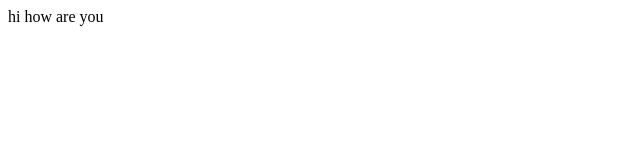
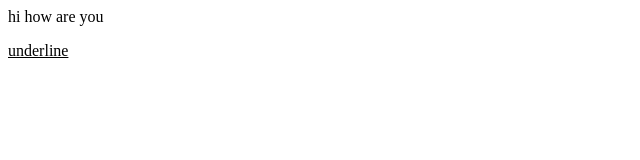
Before and after one commit to VARSHINI01VADAVELLI/cse, a plain HTML site: page src/index.html in a window 1280 px wide. Shown: the full height of the page, 0-640 px from the left. Drawn offline with Linux system fonts and the light colour scheme.

Commit message:
Update index.html

```diff
--- a/src/index.html
+++ b/src/index.html
@@ -1,5 +1,6 @@
 <html>
   <body>
     <p> hi how are you</p>
+    <u> underline</u>
   </body>
 </html>
```
